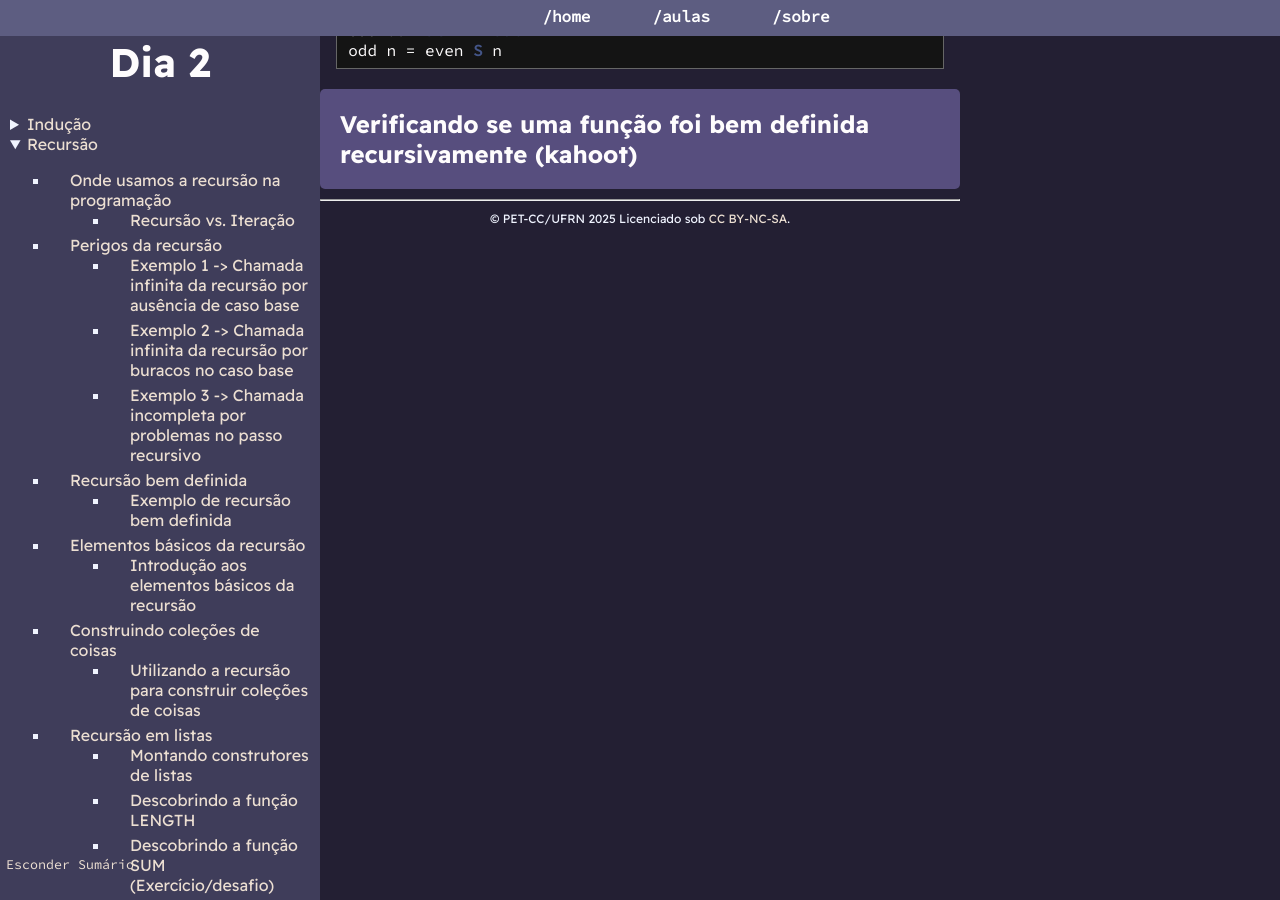
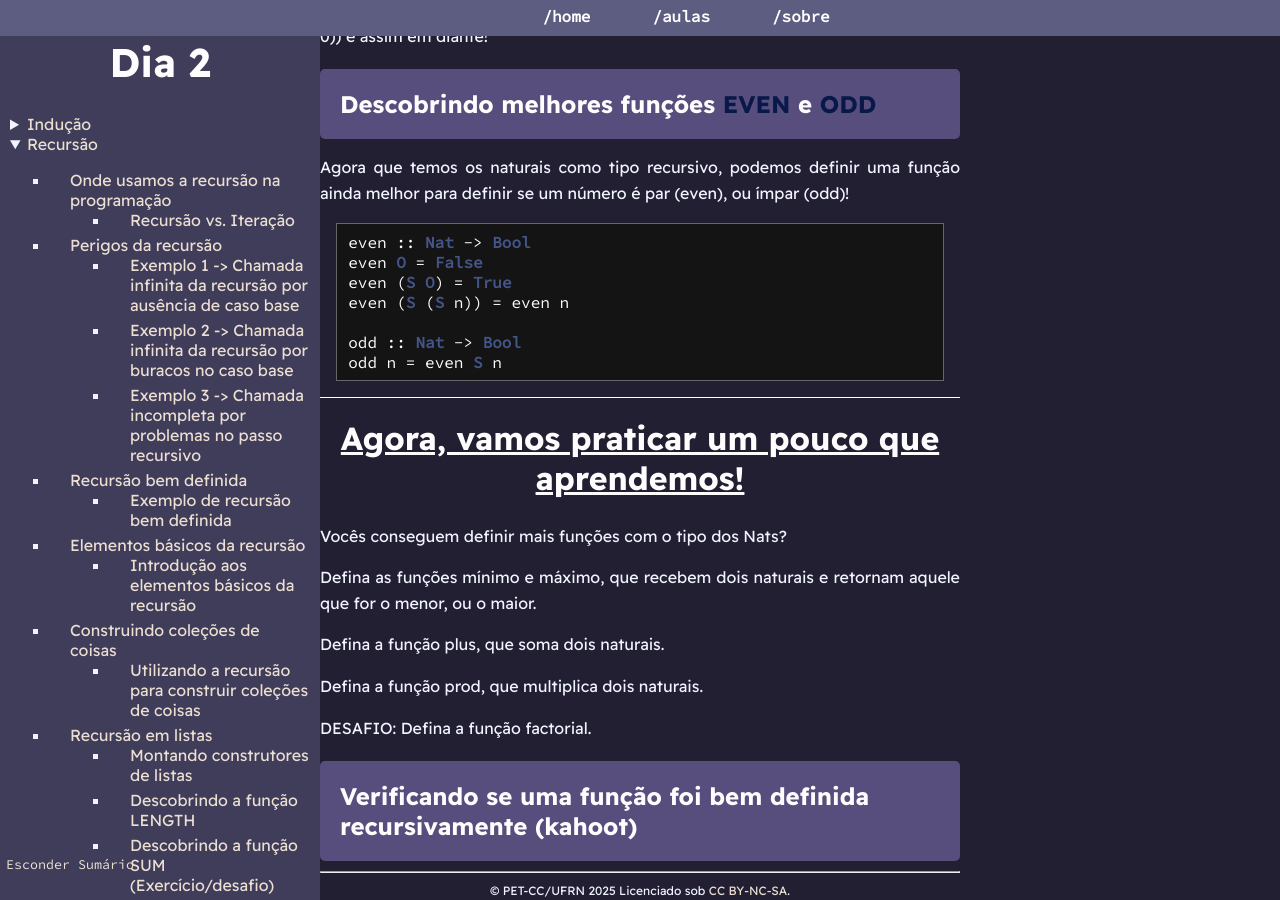
Before and after one commit to PETCC-UFRN/minicurso-demons-mat, a Jekyll site: the page built from segundoDia.md, in a window 1280 px wide and 900 px high, scrolled down 18734 px. Built offline with Jekyll 4.4.1, drawn with Linux system fonts in a browser that asks for light colours; some of the changed text lies outside the part shown.

Commit message:
last minute changes

````diff
--- a/segundoDia.md
+++ b/segundoDia.md
@@ -694,6 +694,30 @@ map double [ 42. 43. 42] = -- ?
 
 Você consegue imaginar como seria definir essa função de forma iterativa?
 
+<details>
+    <summary >SPOILER!</summary>
+<div markdown="1">
+
+```python
+def double_list(input_list):
+  doubled_list = []
+  for item in input_list:
+    doubled_list.append(item * 2)
+  return doubled_list
+
+def map(func, input_list):
+  result_list = []
+  for item in input_list:
+    result_list.append(func(item))
+  return result_list
+
+def double(n):
+  return n * 2
+```
+
+</div>
+</details>
+
 ### Descobrindo a função <span style="color: #081849; font-weight: bold;">REPLICATE</span>
 De forma semelhante, também podemos diversificar o que colocamos na entrada da nossa função! Veja só a replicate, que pega um número natural, um elemento, e o replica por essa quantidade de vezes formando uma lista!
 
@@ -704,6 +728,14 @@ replicate n x = (x : replicate (n-1) x)
 
 replicate 5 True = [True, True, True, True, True]
 ```
+
+## Agora, vamos praticar um pouco que aprendemos!
+
+Vocês conseguem definir mais funções com o tipo dos Bools?
+
+Antes de tudo, precisamos definir o tipo Bool.
+
+Agora, utilize as funções aprendidas ontem, como as and, or e not para definir novas funções que utilizem listas de booleanos. Tente fazer a any e a all.
 
 ## É possível extrapolar para outros tipos?
 
@@ -739,6 +771,18 @@ odd :: Nat -> Bool
 odd n = even S n
 ```
 
+## Agora, vamos praticar um pouco que aprendemos!
+
+Vocês conseguem definir mais funções com o tipo dos Nats?
+
+Defina as funções mínimo e máximo, que recebem dois naturais e retornam aquele que for o menor, ou o maior.
+
+Defina a função plus, que soma dois naturais.
+
+Defina a função prod, que multiplica dois naturais.
+
+DESAFIO: Defina a função factorial.
+
 ### Verificando se uma função foi bem definida recursivamente (kahoot)
 
 
````
Also changed, not shown: 1 other file.
